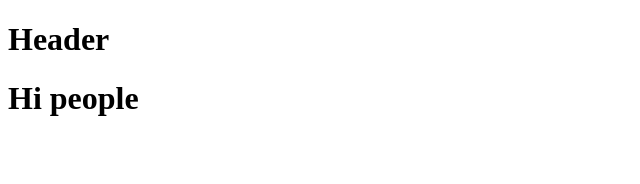
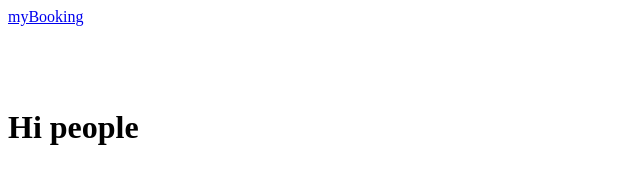
Before and after one commit to Chess8885/Xcape, a Gatsby site: page / in a window 1280 px wide. Shown: the whole page, without its empty margins (0-640 px from the left). Built offline with nearby package versions, Linux system fonts and the light colour scheme; Gatsby itself is replaced by a stand-in of ours.

Commit message:
Update Header.js

```diff
--- a/src/components/Header.js
+++ b/src/components/Header.js
@@ -1,10 +1,22 @@
 import * as React from "react"
 import { Link } from "gatsby"
+import styled from 'styled-components'
 
 const Header = () => {
   return (
-  <h1>Header</h1>
+    <Nav>
+      <NavLink to="/">myBooking</NavLink>
+    </Nav>
   )
 }
 
 export default Header
+
+const Nav = styled.nav`
+  background: transparent;
+  height: 80px;
+`
+
+const NavLink = styled(Link)`
+
+`
```
